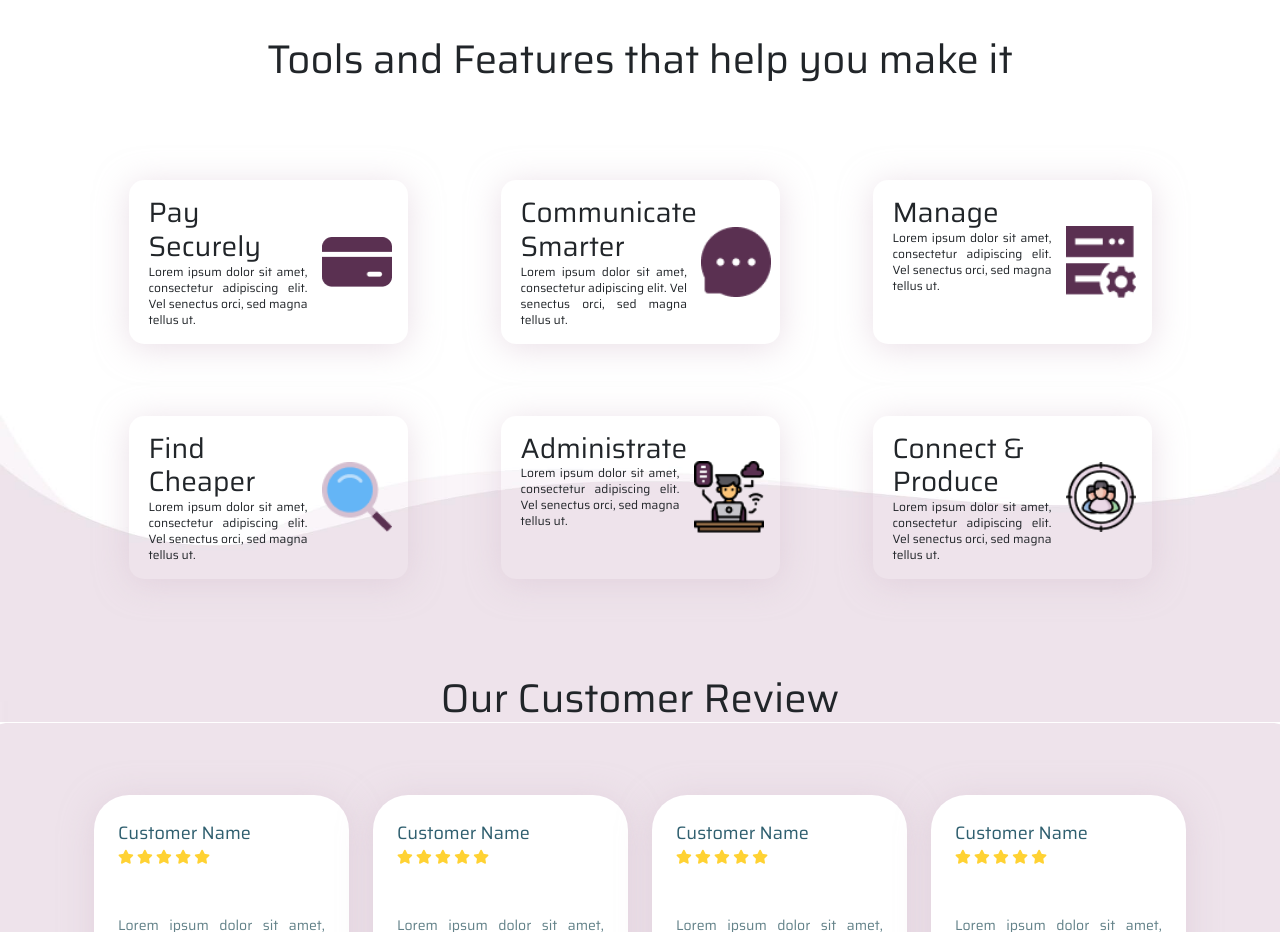
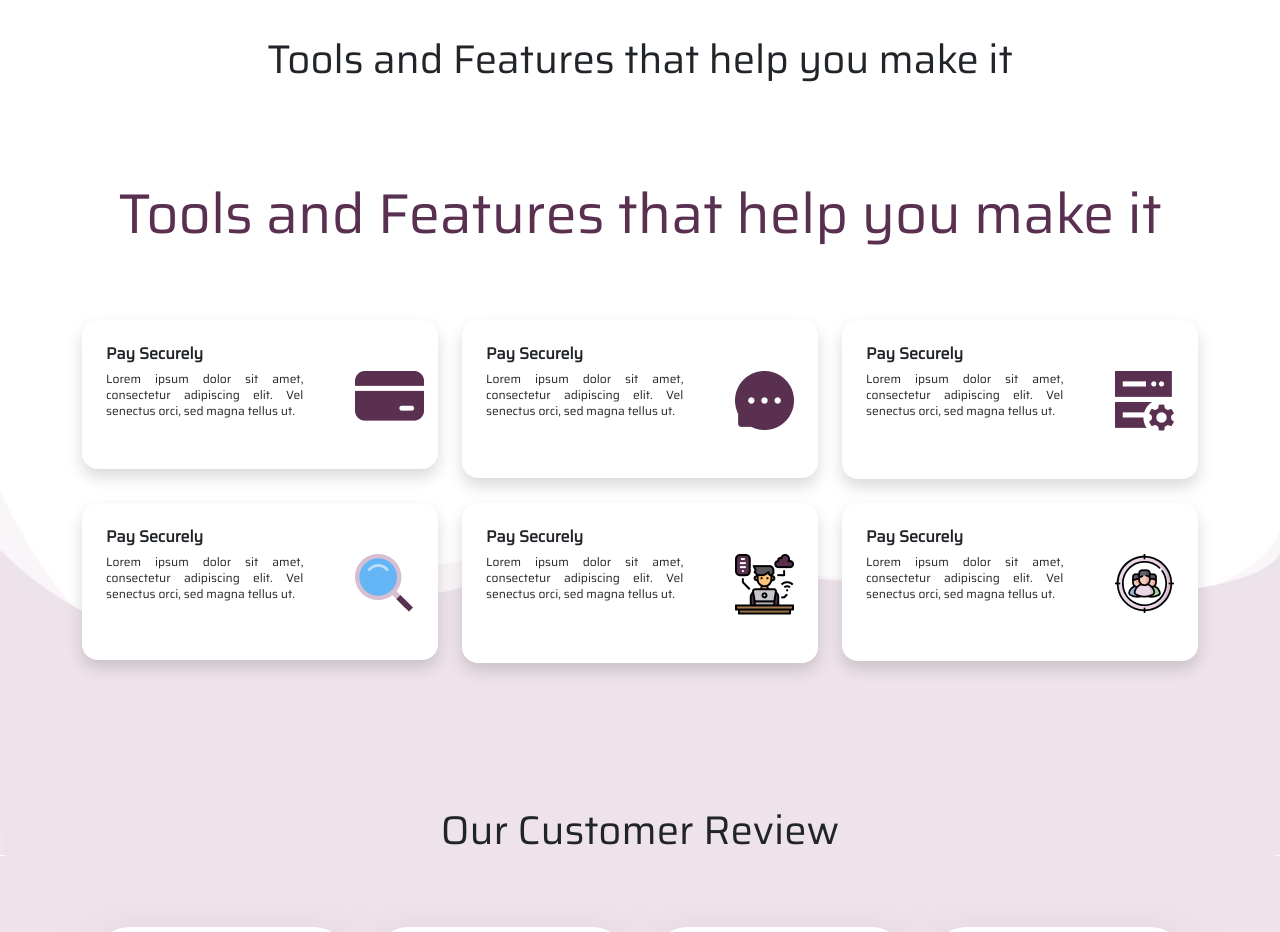
Before and after one commit to MehedilslamRipon/MassTex-Project, a plain HTML site: page pricing_monthly.html in a window 1280 px wide. Shown: the part 1020-1952 px from the top of the page. Drawn offline with nearby package versions, Linux system fonts and the light colour scheme.

Commit message:
fixes some errors

```diff
--- a/pricing_monthly.html
+++ b/pricing_monthly.html
@@ -296,115 +296,138 @@
             </h1>
 
             <!-- tool items -->
-            <div class="tool-items">
-               <div class="row mx-auto justify-content-around mb-4">
-                  <!-- single tools item -->
-                  <div class="single-tool-item col-md-3 col-10 p-3 d-flex mt-5">
-                     <div class="tool-items-title px-1">
-                        <h3>Pay Securely</h3>
+
+            <div class="py-5">
+               <h2 class="text-center pb-5 text-5A3051 display-4">
+                  Tools and Features that help you make it
+               </h2>
+               <div
+                  class="row justify-content-between justify-content-sm-center"
+               >
+                  <div class="col-12 col-sm-6 col-md-5 col-lg-4 py-4">
+                     <div class="bg-white rounded-lg shadow px-4 pt-3 pb-5">
+                        <h2 class="fs-6 fw-bold py-2">Pay Securely</h2>
+                        <div class="row justify-content-between">
+                           <div class="col-8">
                               <p class="text-xs">
-                           Lorem ipsum dolor sit amet, consectetur adipiscing
-                           elit. Vel senectus orci, sed magna tellus ut.
+                                 Lorem ipsum dolor sit amet, consectetur
+                                 adipiscing elit. Vel senectus orci, sed magna
+                                 tellus ut.
                               </p>
                            </div>
-                     <div class="tool-items-img mx-auto mt-auto mb-auto">
+                           <div class="col-3">
                               <img
-                           class="img-fluid"
-                           src="./assets/images/tool_item_1.png"
-                           alt="tool-item"
-                        />
-                     </div>
-                  </div>
-
-                  <!-- single tools item -->
-                  <div class="single-tool-item col-md-3 col-10 p-3 d-flex mt-5">
-                     <div class="tool-items-title px-1">
-                        <h3>Communicate Smarter</h3>
-                        <p class="text-xs">
-                           Lorem ipsum dolor sit amet, consectetur adipiscing
-                           elit. Vel senectus orci, sed magna tellus ut.
-                        </p>
-                     </div>
-                     <div class="tool-items-img mx-auto mt-auto mb-auto">
-                        <img
-                           class="img-fluid"
-                           src="./assets/images/tool_item_2.png"
-                           alt="tool-item"
-                        />
-                     </div>
-                  </div>
-
-                  <!-- single tools item -->
-                  <div class="single-tool-item col-md-3 col-10 p-3 d-flex mt-5">
-                     <div class="tool-items-title px-1">
-                        <h3>Manage</h3>
-                        <p class="text-xs">
-                           Lorem ipsum dolor sit amet, consectetur adipiscing
-                           elit. Vel senectus orci, sed magna tellus ut.
-                        </p>
-                     </div>
-                     <div class="tool-items-img mx-auto mt-auto mb-auto">
-                        <img
-                           class="img-fluid"
-                           src="./assets/images/tool_item_3.png"
-                           alt="tool-item"
+                                 src="./assets/images/pay_securely.png"
+                                 alt="Pay Securely"
+                                 class=""
                               />
                            </div>
                         </div>
                      </div>
-
-               <div class="row mx-auto justify-content-around">
-                  <!-- single tools item -->
-                  <div class="single-tool-item col-md-3 col-10 p-3 d-flex mt-5">
-                     <div class="tool-items-title px-1">
-                        <h3>Find Cheaper</h3>
+                  </div>
+                  <div class="col-12 col-sm-6 col-md-5 col-lg-4 py-4">
+                     <div class="bg-white rounded-lg shadow px-4 pt-3 pb-5">
+                        <h2 class="fs-6 fw-bold py-2">Pay Securely</h2>
+                        <div class="row justify-content-between">
+                           <div class="col-8">
                               <p class="text-xs">
-                           Lorem ipsum dolor sit amet, consectetur adipiscing
-                           elit. Vel senectus orci, sed magna tellus ut.
+                                 Lorem ipsum dolor sit amet, consectetur
+                                 adipiscing elit. Vel senectus orci, sed magna
+                                 tellus ut.
                               </p>
                            </div>
-                     <div class="tool-items-img mx-auto mt-auto mb-auto">
+                           <div class="col-3">
                               <img
-                           class="img-fluid"
-                           src="./assets/images/tool_item_4.png"
-                           alt="tool-item"
+                                 src="./assets/images/Vector.png"
+                                 alt="Pay Securely"
+                                 class=""
                               />
                            </div>
                         </div>
-
-                  <!-- single tools item -->
-                  <div class="single-tool-item col-md-3 col-10 p-3 d-flex mt-5">
-                     <div class="tool-items-title px-1">
-                        <h3>Administrate</h3>
+                     </div>
+                  </div>
+                  <div class="col-12 col-sm-6 col-md-5 col-lg-4 py-4">
+                     <div class="bg-white rounded-lg shadow px-4 pt-3 pb-5">
+                        <h2 class="fs-6 fw-bold py-2">Pay Securely</h2>
+                        <div class="row justify-content-between">
+                           <div class="col-8">
                               <p class="text-xs">
-                           Lorem ipsum dolor sit amet, consectetur adipiscing
-                           elit. Vel senectus orci, sed magna tellus ut.
+                                 Lorem ipsum dolor sit amet, consectetur
+                                 adipiscing elit. Vel senectus orci, sed magna
+                                 tellus ut.
                               </p>
                            </div>
-                     <div class="tool-items-img mx-auto mt-auto mb-auto">
+                           <div class="col-3">
                               <img
-                           class="img-fluid"
-                           src="./assets/images/tool_item_5.png"
-                           alt="tool-item"
+                                 src="./assets/images/setting.png"
+                                 alt="Pay Securely"
+                                 class=""
                               />
                            </div>
                         </div>
-
-                  <!-- single tools item -->
-                  <div class="single-tool-item col-md-3 col-10 p-3 d-flex mt-5">
-                     <div class="tool-items-title px-1">
-                        <h3>Connect & Produce</h3>
+                     </div>
+                  </div>
+                  <div class="col-12 col-sm-6 col-md-5 col-lg-4 py-4 py-sm-0">
+                     <div class="bg-white rounded-lg shadow px-4 pt-3 pb-5">
+                        <h2 class="fs-6 fw-bold py-2">Pay Securely</h2>
+                        <div class="row justify-content-between">
+                           <div class="col-8">
                               <p class="text-xs">
-                           Lorem ipsum dolor sit amet, consectetur adipiscing
-                           elit. Vel senectus orci, sed magna tellus ut.
+                                 Lorem ipsum dolor sit amet, consectetur
+                                 adipiscing elit. Vel senectus orci, sed magna
+                                 tellus ut.
                               </p>
                            </div>
-                     <div class="tool-items-img mx-auto mt-auto mb-auto">
+                           <div class="col-3">
                               <img
-                           class="img-fluid"
-                           src="./assets/images/tool_item_6.png"
-                           alt="tool-item"
+                                 src="./assets/images/search.png"
+                                 alt="Pay Securely"
+                                 class=""
                               />
+                           </div>
+                        </div>
+                     </div>
+                  </div>
+                  <div class="col-12 col-sm-6 col-md-5 col-lg-4 py-4 py-sm-0">
+                     <div class="bg-white rounded-lg shadow px-4 pt-3 pb-5">
+                        <h2 class="fs-6 fw-bold py-2">Pay Securely</h2>
+                        <div class="row justify-content-between">
+                           <div class="col-8">
+                              <p class="text-xs">
+                                 Lorem ipsum dolor sit amet, consectetur
+                                 adipiscing elit. Vel senectus orci, sed magna
+                                 tellus ut.
+                              </p>
+                           </div>
+                           <div class="col-3">
+                              <img
+                                 src="./assets/images/computer.png"
+                                 alt="Pay Securely"
+                                 class=""
+                              />
+                           </div>
+                        </div>
+                     </div>
+                  </div>
+                  <div class="col-12 col-sm-6 col-md-5 col-lg-4 py-4 py-sm-0">
+                     <div class="bg-white rounded-lg shadow px-4 pt-3 pb-5">
+                        <h2 class="fs-6 fw-bold py-2">Pay Securely</h2>
+                        <div class="row justify-content-between">
+                           <div class="col-8">
+                              <p class="text-xs">
+                                 Lorem ipsum dolor sit amet, consectetur
+                                 adipiscing elit. Vel senectus orci, sed magna
+                                 tellus ut.
+                              </p>
+                           </div>
+                           <div class="col-3">
+                              <img
+                                 src="./assets/images/group.png"
+                                 alt="Pay Securely"
+                                 class=""
+                              />
+                           </div>
+                        </div>
                      </div>
                   </div>
                </div>
```
Also changed, not shown: index.html (+6 -6 lines). Lines whose indentation alone changed are shown as unchanged.
